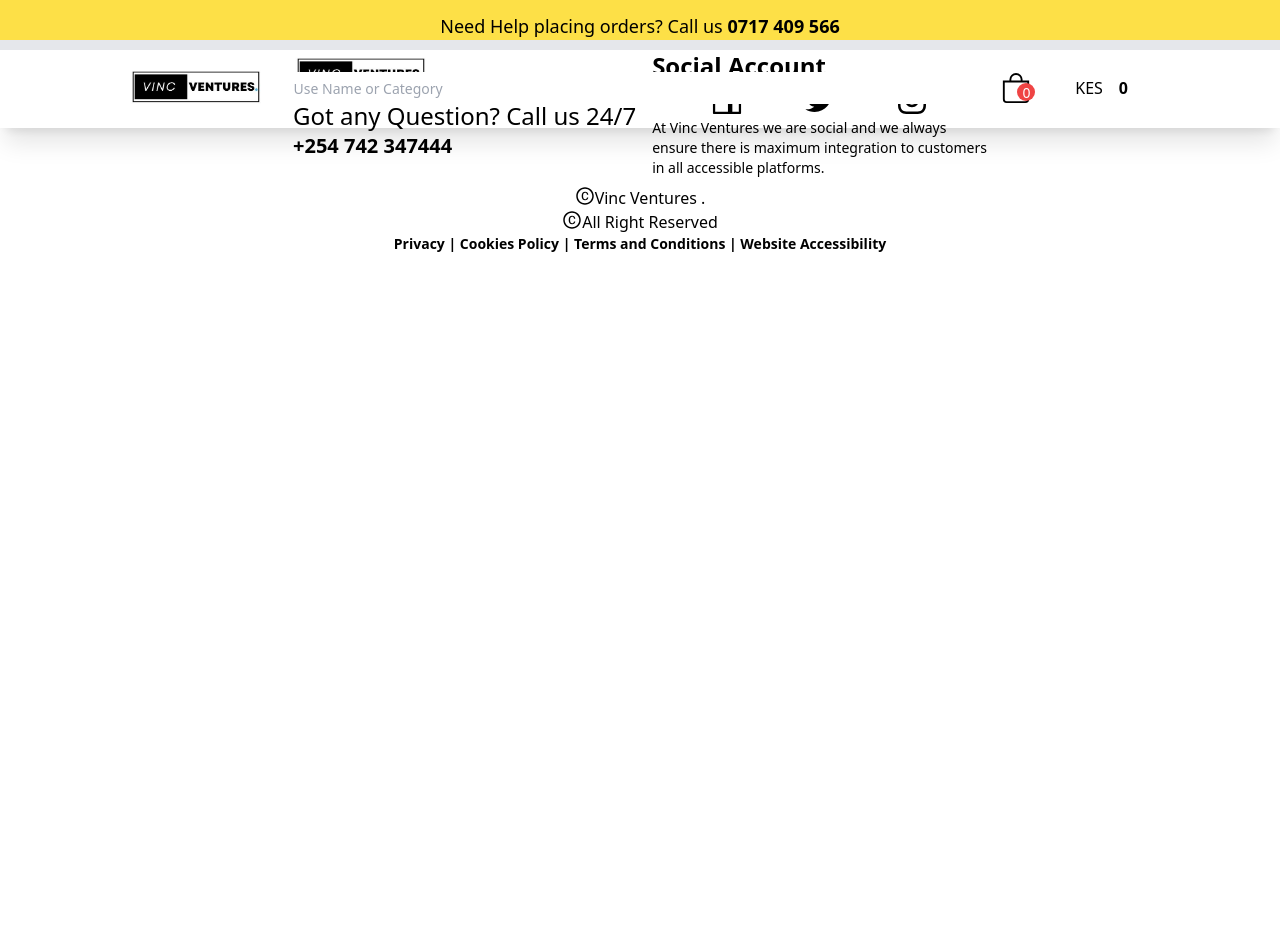
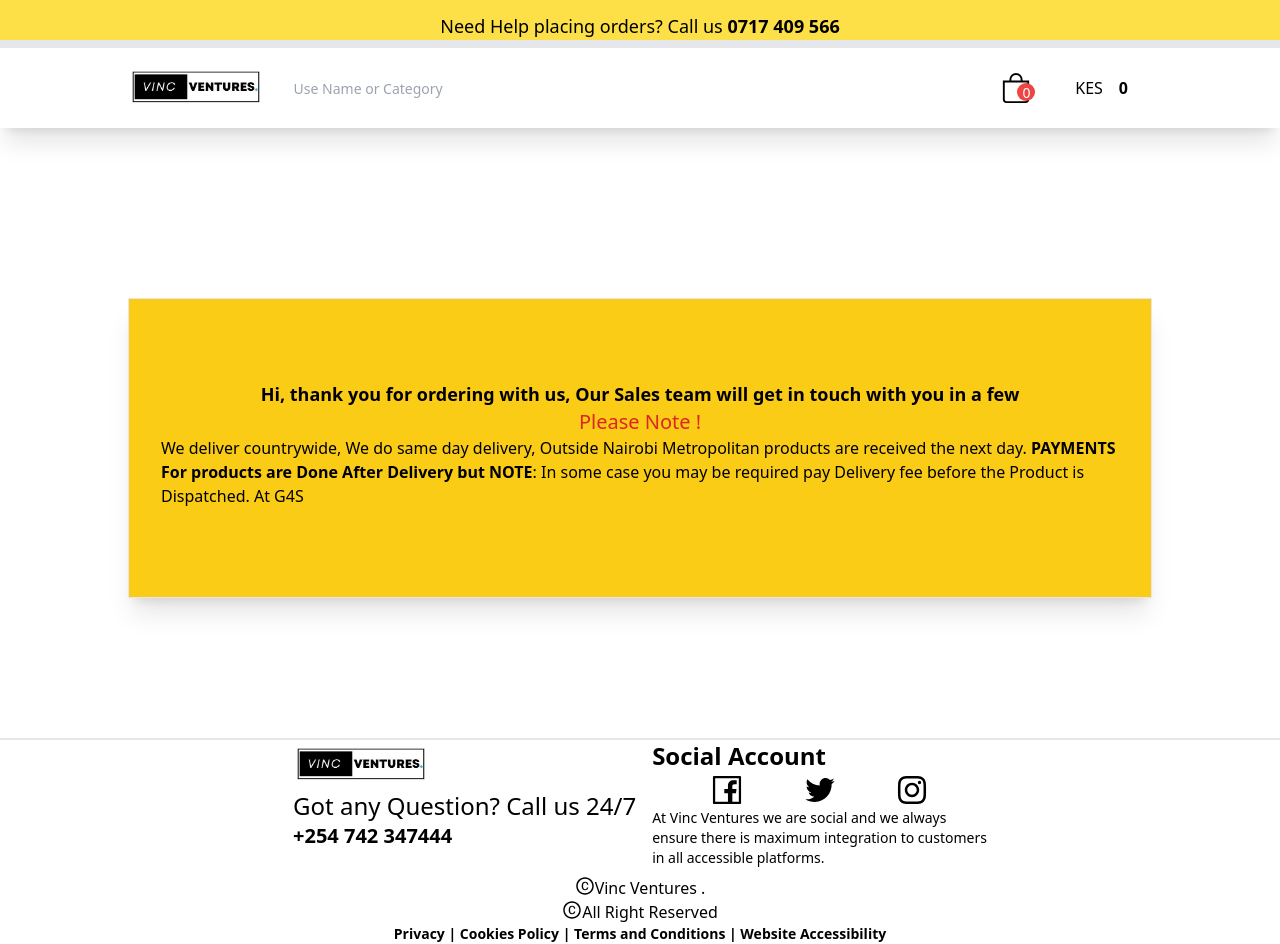
Before and after one commit to Zackius/Vincventure, a React (Create React App) app: page /deliverynote in a window 1280 px wide. Before the commit the page ends 800 px from the top, so only its background shows below. Built offline with nearby package versions, Linux system fonts and the light colour scheme; no server answers.

Commit message:
created a delivery note page abd linked it to place order button

```diff
--- a/src/App.js
+++ b/src/App.js
@@ -11,6 +11,7 @@
   ProductDetails,
   FoldableKitchenRack
 } from "./pages";
+import DeliveryNote from "./pages/DeliveryNote";
 
 function App() {
   return (
@@ -23,10 +24,11 @@
         <Route path="/product/:id" element={<ProductDetails/>}/>
         <Route path="/list/:id" element={<CategoryDetails/>}/>
         <Route path="/solarlamp" element={<SolarLamp />} />
-        <Route path="/foldablekitchenrack" element={<FoldableKitchenRack/>} />
+        <Route path="/foldablekitchenrack" element={<FoldableKitchenRack />} />
+        <Route path="/deliverynote" element={<DeliveryNote/>} />
         <Route path="/checkoutform" element={<CheckoutForm/>} />
       </Routes>
-      <Sidebar />
+      <Sidebar/>
         <Footer />
     </div>
   );
--- /dev/null
+++ b/src/pages/DeliveryNote.js
@@ -0,0 +1,24 @@
+import React from 'react'
+
+const DeliveryNote = () => {
+    return (
+      <section  className='pt-[250px] pb-[140px]'>
+             <div  className="flex flex-col h-[300px] hero container max-w-screen-lg mx-auto pb-10  border shadow-xl justify-center p-8 bg-yellow-400">
+          <h4 className='text-lg font-bold text-center' >Hi, thank you for ordering with us, Our Sales team will get in touch with you in a few </h4>
+          <h3 className='text-red-600 text-center text-xl'>Please Note !</h3>
+          <p>
+            We deliver countrywide, We do same day delivery, Outside Nairobi
+            Metropolitan products are received the next day.{" "}
+            <span className="font-bold">
+              PAYMENTS For products are Done After Delivery but NOTE
+            </span>
+            : In some case you may be required pay Delivery fee before the
+            Product is Dispatched. At G4S
+          </p>
+    </div>
+      </section>
+
+  )
+}
+
+export default DeliveryNote
--- a/src/pages/FoldableKitchenRack.js
+++ b/src/pages/FoldableKitchenRack.js
@@ -1,6 +1,7 @@
 import React, { useRef } from "react";
 import emailjs from "@emailjs/browser";
 import { image1, image2, image3, image4, image5, image6, image7 } from "../img";
+import { Link } from "react-router-dom";
 
 const FoldableKitchenRack = () => {
   const form = useRef();
@@ -252,9 +253,12 @@
             />
           </div>
           <div>
+          <Link to="/deliverynote">
             <button className=" content-center bg-yellow-400 rounded-xl hover:bg-yellow-600">
-              <input className="p-4" type="submit" value="Place Order" />
+                <input className="p-4" type="submit" value="Place Order" />
+
             </button>
+            </Link>
           </div>
         </div>
       </form>
--- a/src/pages/SolarLamp.js
+++ b/src/pages/SolarLamp.js
@@ -1,14 +1,17 @@
-import React, { useRef } from "react";
+import React, { useRef, useState } from "react";
 import emailjs from "@emailjs/browser";
+import { Link } from "react-router-dom";
 import { Solar2 } from "../img";
 import { Panel } from "../img";
 import { Solar } from "../img";
 
 const SolarLamp = () => {
-  const form = useRef();
+  const form = useRef(null);
+  const [name, setName] = useState("");
 
-
-
+  const handleSubmit = () => {
+    setName("");
+  };
   const sendEmail = (e) => {
     e.preventDefault();
     emailjs
@@ -119,6 +122,11 @@
         onSubmit={sendEmail}
       >
         <div className="mx-auto">
+          <div className="justify-center p-2 pl-16">
+            <p className="font-bold text-lg text-red-600">
+              Enter your Details below to place your Order
+            </p>
+          </div>
           <div className="flex flex-col">
             <label className="text-xl font-bold">
               Name <span className="text-red-600">*</span>
@@ -138,6 +146,7 @@
             <input
               className="appearance-none block w-[300px] md:w-[500px] bg-gray-200 text-black border  rounded-2xl  py-3 px-4 mb-3 leading-tight focus:outline-none focus:bg-white"
               type="integer"
+
               name="phone_number"
               placeholder=" +254"
               required
@@ -150,6 +159,7 @@
             <textarea
               className="appearance-none block w-[300px] md:w-[500px] bg-gray-200 text-black  border  rounded-2xl  py-3 px-4 mb-3 leading-tight focus:outline-none focus:bg-white "
               name="delivery_location"
+
               placeholder="Nairobi, Kahawa west"
               required
             />
@@ -181,17 +191,17 @@
             <textarea
               className="appearance-none block w-[300px] md:w-[500px] bg-gray-200 text-black border  rounded-2xl  py-3 px-4 mb-3 leading-tight focus:outline-none focus:bg-white "
               type="text"
+
               name="optional_note"
             />
           </div>
           <div>
+          <Link to="/deliverynote">
             <button className=" content-center bg-yellow-400 rounded-xl hover:bg-yellow-600">
-              <input
-                className="p-4"
-                type="submit"
-                value="Place Order"
-              />
+                <input className="p-4" type="submit" value="Place Order" />
+
             </button>
+            </Link>
           </div>
         </div>
       </form>
```
Also changed, not shown: src/components/.js (renamed from src/components/Popup.js).
